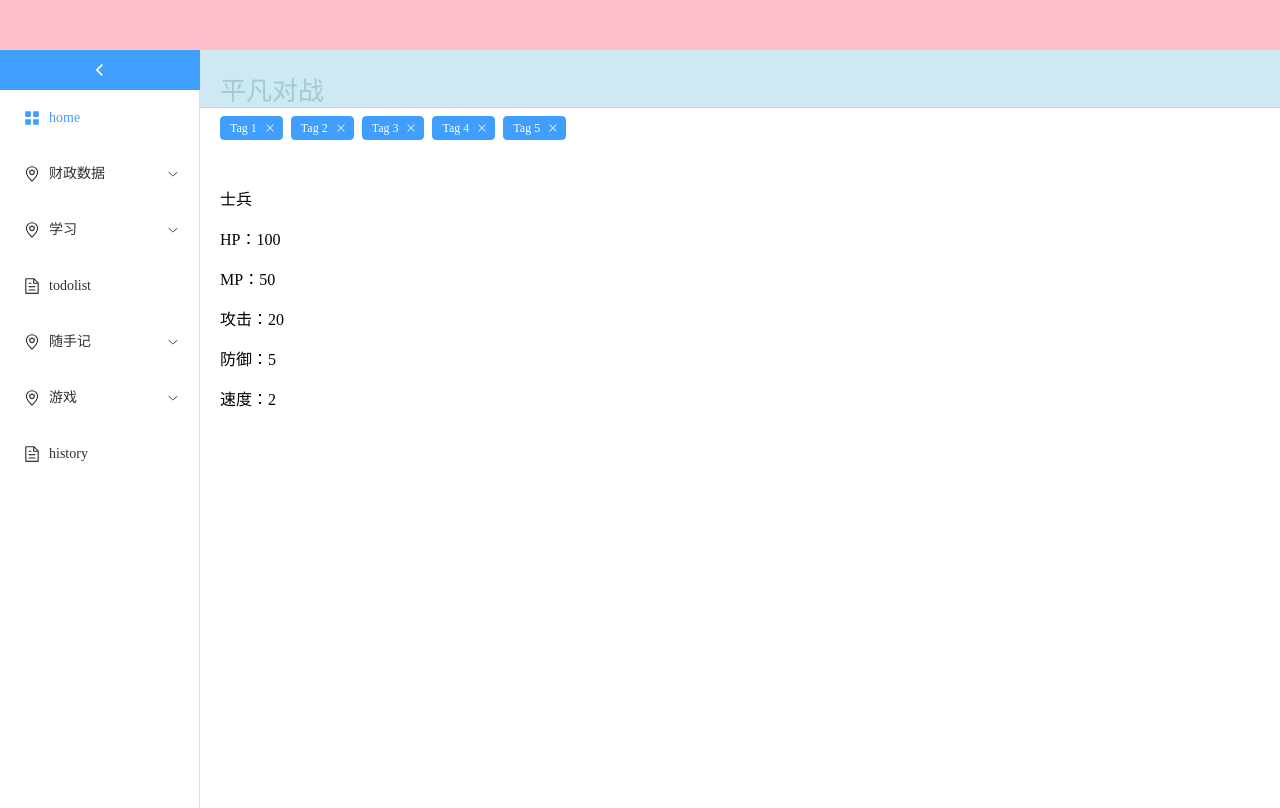
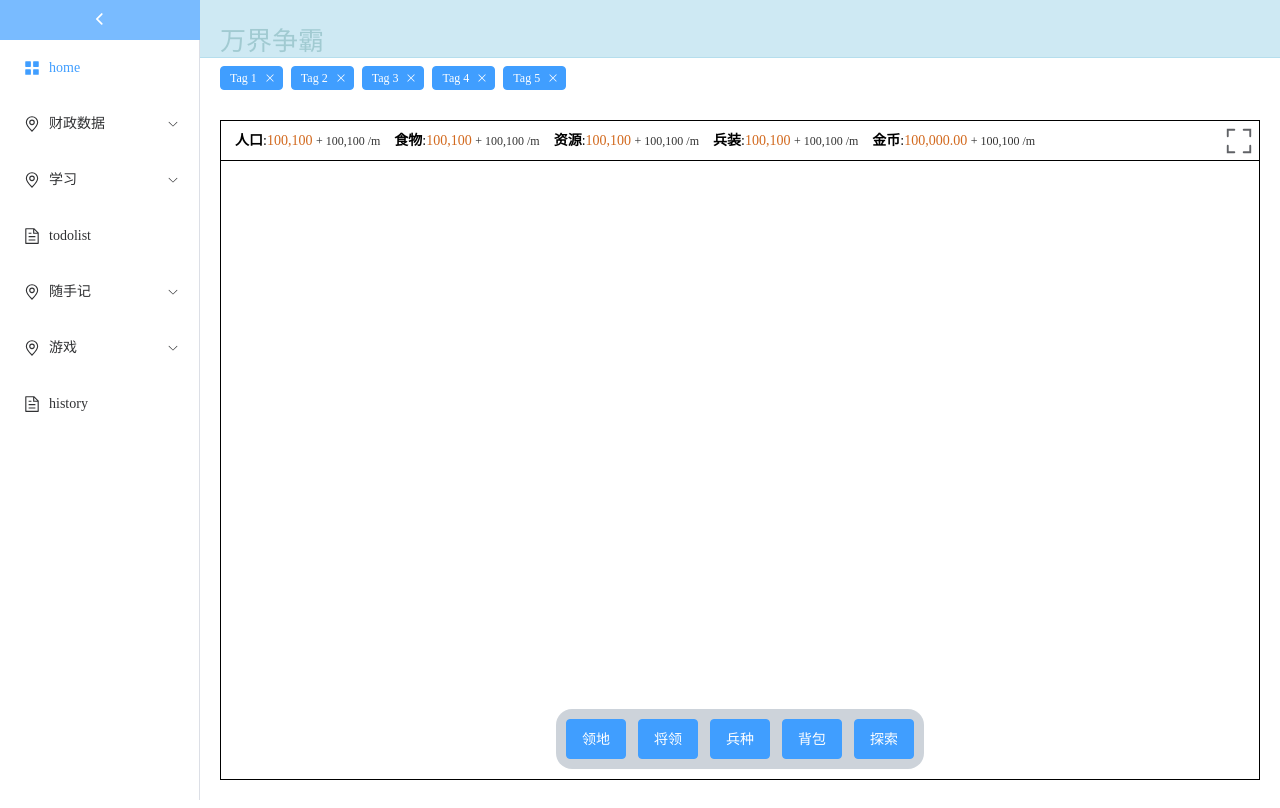
Before and after one commit to StarFireeee/secret, a Vue app: page /ordinary-war in a window 1280 px wide. Shown: the top 808 px of the page. Built offline with nearby package versions, Linux system fonts and the light colour scheme.

Commit message:
万界争霸初始化

```diff
--- a/src/layout/components/aside/index.vue
+++ b/src/layout/components/aside/index.vue
@@ -57,7 +57,7 @@
         <el-icon><Location /></el-icon>
         <span>游戏</span>
       </template>
-      <el-menu-item index="ordinary-war">平凡对战</el-menu-item>
+      <el-menu-item index="ordinary-war">万界争霸</el-menu-item>
     </el-sub-menu>
     <el-menu-item index="history">
       <el-icon><Document /></el-icon>
--- a/src/layout/index.vue
+++ b/src/layout/index.vue
@@ -1,6 +1,5 @@
 <template>
   <div class="common-layout">
-    <div class="title"></div>
     <el-container>
       <el-aside :width="unfold ? '64px' : '200px'"><Aside @unfold="getUnfold"></Aside></el-aside>
       <el-container>
@@ -35,10 +34,6 @@ export default defineComponent({
 </script>
 
 <style lang="less" scoped>
-.title {
-  height: 50px;
-  background: pink;
-}
 .common-layout {
   height: 100%;
 }
--- a/src/router/index.ts
+++ b/src/router/index.ts
@@ -73,9 +73,9 @@ const routes: Array<RouteRecordRaw> = [
       {
         path: '/ordinary-war',
         name: 'ordinary-war',
-        component: () => import(/* webpackChunkName: "group-user" */ '@/views/games/ordinaryWar/index.vue'),
+        component: () => import(/* webpackChunkName: "group-user" */ '@/views/games/myriad-world-war/index.vue'),
         meta: {
-          title: '平凡对战',
+          title: '万界争霸',
         },
       },
     ],
--- /dev/null
+++ b/src/views/games/myriad-world-war/components/header/index.vue
@@ -0,0 +1,63 @@
+<template>
+  <div class="header">
+    <div class="list">
+      <div class="resourceShow"><b>人口</b>:<span class="now">100,100</span> <span class="output">+ 100,100 /m</span></div>
+      <div class="resourceShow"><b>食物</b>:<span class="now">100,100</span> <span class="output">+ 100,100 /m</span></div>
+      <div class="resourceShow"><b>资源</b>:<span class="now">100,100</span> <span class="output">+ 100,100 /m</span></div>
+      <div class="resourceShow"><b>兵装</b>:<span class="now">100,100</span> <span class="output">+ 100,100 /m</span></div>
+      <div class="resourceShow"><b>金币</b>:<span class="now">100,000.00</span> <span class="output">+ 100,100 /m</span></div>
+    </div>
+    <el-button class="fullscreen" @click="props.handleFullscreen">
+      <el-icon :size="30"><FullScreen /></el-icon>
+    </el-button>
+  </div>
+</template>
+
+<script lang="ts">
+import { defineComponent } from 'vue'
+export default defineComponent({
+  name: 'MWW-header',
+  props: {
+    handleFullscreen: Function,
+  },
+  setup(props) {
+    return { props }
+  },
+})
+</script>
+
+<style lang="less" scoped>
+.header {
+  height: 40px;
+  box-sizing: border-box;
+  border-bottom: 1px solid #000;
+  display: flex;
+  justify-content: space-between;
+  .fullscreen {
+    margin: 5px;
+    width: 30px;
+    height: 30px;
+    border: 0;
+  }
+
+  .list {
+    display: flex;
+    height: 40px;
+    line-height: 40px;
+
+    .resourceShow {
+      margin-left: 14px;
+      font-size: 14px;
+
+      .now {
+        color: chocolate;
+      }
+
+      .output {
+        font-size: 12px;
+        color: #333;
+      }
+    }
+  }
+}
+</style>
--- /dev/null
+++ b/src/views/games/myriad-world-war/components/index.js
@@ -0,0 +1,2 @@
+export { default as Header } from './header'
+export { default as Tools } from './tools'
--- /dev/null
+++ b/src/views/games/myriad-world-war/components/tools/index.vue
@@ -0,0 +1,37 @@
+<template>
+  <div class="tools">
+    <el-button type="primary">领地</el-button>
+    <el-button type="primary">将领</el-button>
+    <el-button type="primary">兵种</el-button>
+    <el-button type="primary">背包</el-button>
+    <el-button type="primary">探索</el-button>
+  </div>
+</template>
+
+<script lang="ts">
+import { defineComponent } from 'vue'
+
+export default defineComponent({
+  setup() {
+    return {}
+  },
+})
+</script>
+
+<style lang="less" scoped>
+.tools {
+  height: 60px;
+  box-sizing: border-box;
+  border-radius: 16px;
+  margin: 0 auto;
+  position: absolute;
+  bottom: 10px;
+  left: 50%;
+  transform: translate(-50%, 0);
+  padding: 10px;
+  background: rgba(89, 111, 132, 0.3);
+  .el-button {
+    height: 40px;
+  }
+}
+</style>
--- /dev/null
+++ b/src/views/games/myriad-world-war/index.vue
@@ -0,0 +1,48 @@
+<template>
+  <teleport to="body" :disabled="data.isFC">
+    <div id="main">
+      <Header :handleFullscreen="handleFullscreen" />
+
+      <Tools />
+    </div>
+  </teleport>
+</template>
+
+<script lang="ts">
+import { defineComponent, reactive } from 'vue'
+import { Header, Tools } from './components/index.js'
+export default defineComponent({
+  components: { Header, Tools },
+  setup() {
+    const data = reactive({
+      isFC: true,
+    })
+    function handleFullscreen() {
+      data.isFC = !data.isFC
+
+      const app: any = document.getElementById('app')
+      if (!data.isFC) {
+        app.style.display = 'none'
+      } else {
+        app.style.display = 'block'
+      }
+    }
+    return {
+      handleFullscreen,
+      data,
+    }
+  },
+})
+</script>
+
+<style lang="less" scoped>
+#main {
+  box-sizing: border-box;
+  border: 1px solid #000;
+  width: 100%;
+  height: 100%;
+  position: relative;
+  min-width: 1000px;
+  min-height: 600px;
+}
+</style>
--- a/src/views/games/ordinaryWar/components/attribute-template.vue
+++ /dev/null
@@ -1,34 +0,0 @@
-<template>
-  <div class="box">
-    <p>{{ name }}</p>
-    <p>HP：{{ HP }}</p>
-    <p>MP：{{ MP }}</p>
-    <p>攻击：{{ attack }}</p>
-    <p>防御：{{ defense }}</p>
-    <p>速度：{{ speed }}</p>
-  </div>
-</template>
-
-<script lang="ts">
-import { defineComponent, reactive } from 'vue'
-
-export default defineComponent({
-  name: 'AttributeTemplate',
-  setup() {
-    const date = reactive({
-      name: '士兵',
-      HP: 100,
-      MP: 50,
-      attack: 20,
-      defense: 5,
-      speed: 2,
-    })
-
-    return {
-      ...date,
-    }
-  },
-})
-</script>
-
-<style lang="less" scoped></style>
--- a/src/views/games/ordinaryWar/components/index.js
+++ /dev/null
@@ -1 +0,0 @@
-export { default as AttributeTemplate } from './attribute-template.vue'
--- a/src/views/games/ordinaryWar/index.vue
+++ /dev/null
@@ -1,14 +0,0 @@
-<template>
-  <AttributeTemplate></AttributeTemplate>
-</template>
-
-<script lang="ts">
-import { defineComponent } from 'vue'
-import { AttributeTemplate } from './components/index.js'
-export default defineComponent({
-  components: { AttributeTemplate },
-  // setup() {},
-})
-</script>
-
-<style lang="less" scoped></style>
```
